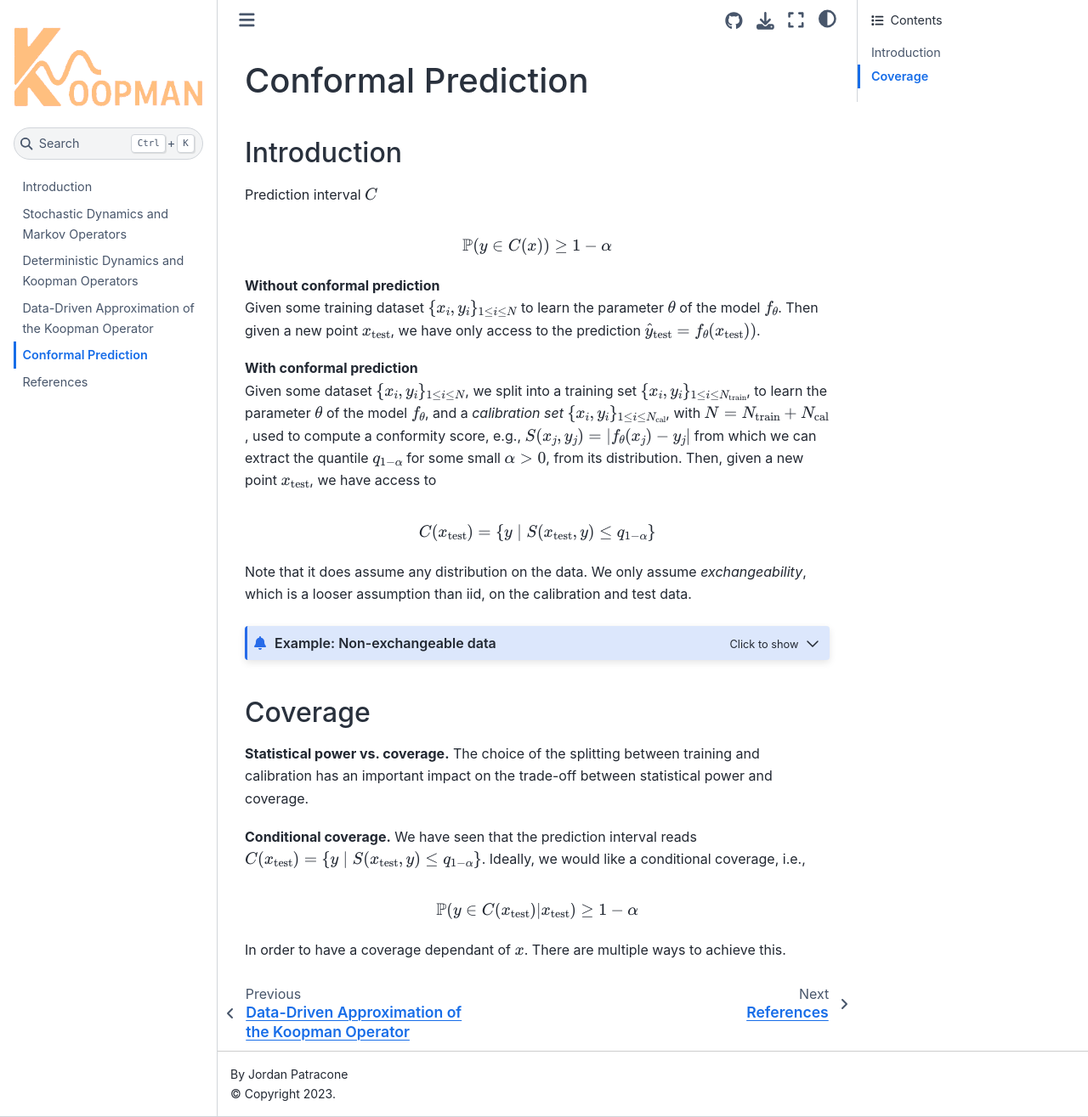
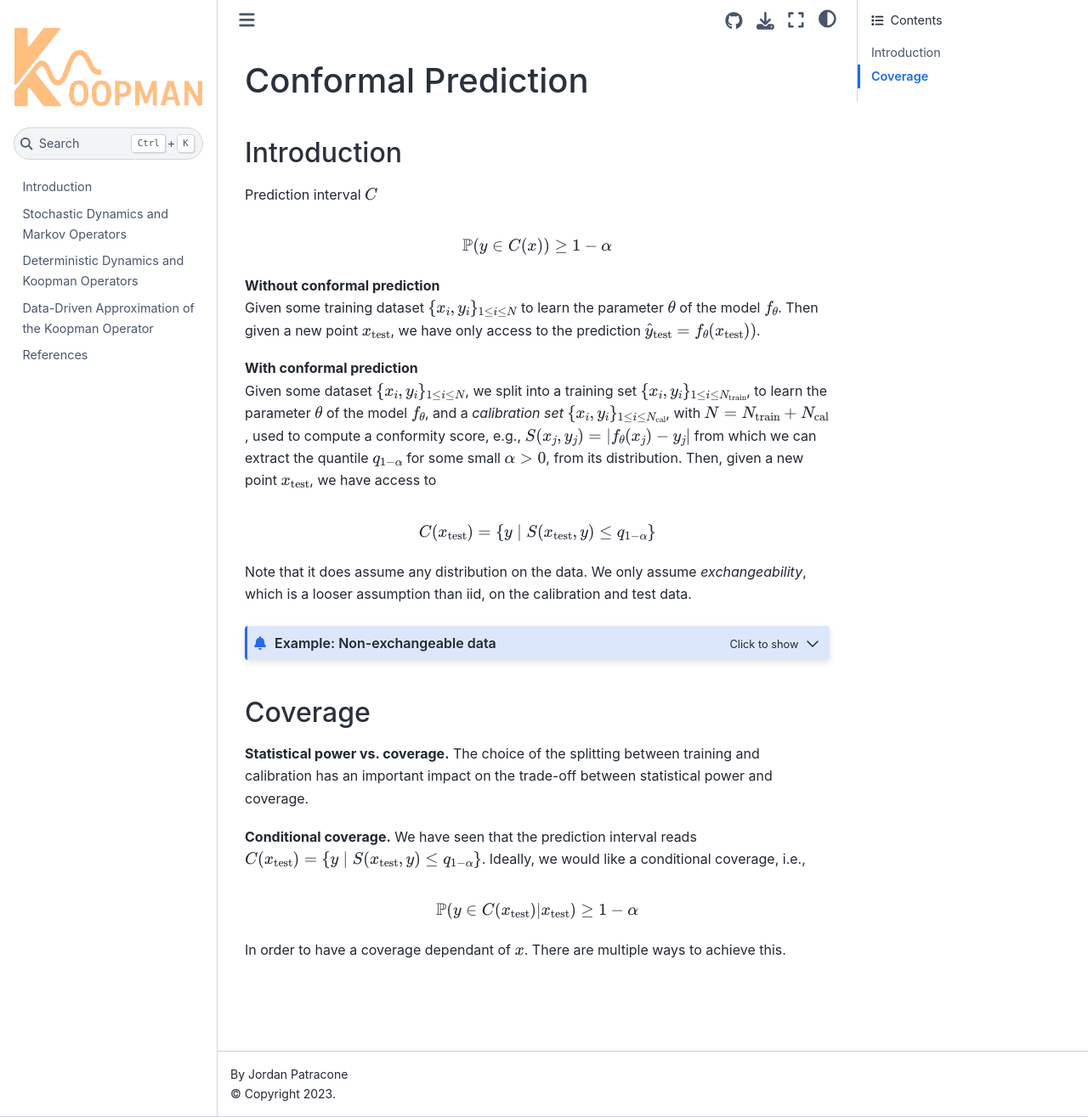
Before and after one commit to JordanFrecon/book-koopman, a Jupyter Book: the page built from conformal-prediction.md, in a window 1280 px wide and 1315 px high. Shown: the whole window at 85% size. Built offline with Jupyter Book 1.0.4 settings and Sphinx 7.4.7 and the Sphinx Book theme 1.1.4, drawn with Linux system fonts in a browser that asks for light colours.

Commit message:
Update _toc.yml

```diff
--- a/_toc.yml
+++ b/_toc.yml
@@ -7,5 +7,4 @@ chapters:
 - file: markov-chains
 - file: koopman-operator
 - file: data-driven-koopman
-- file: conformal-prediction
 - file: references
```
